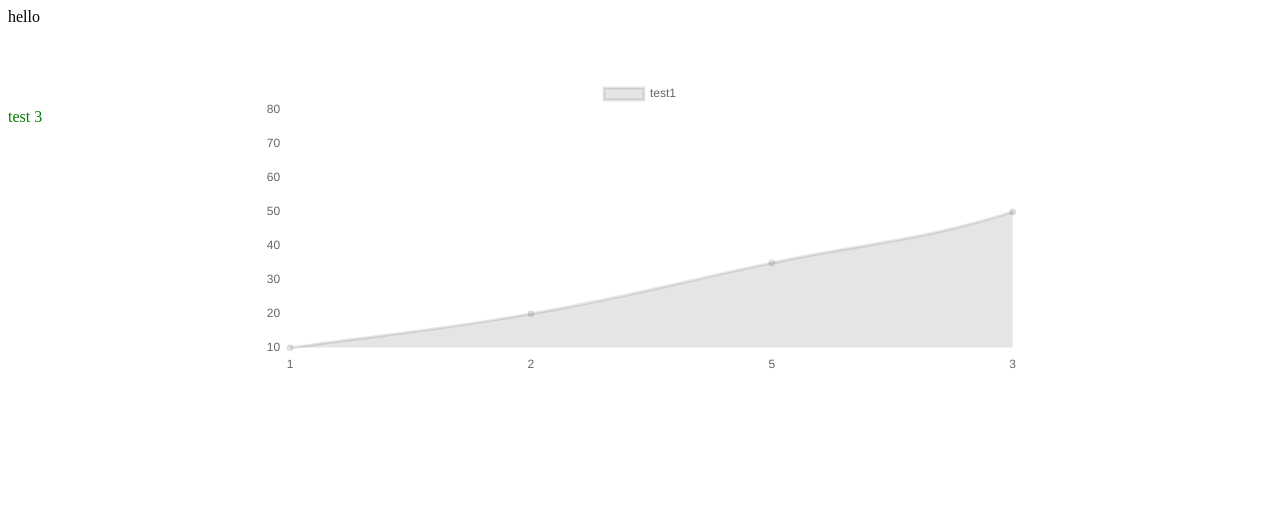
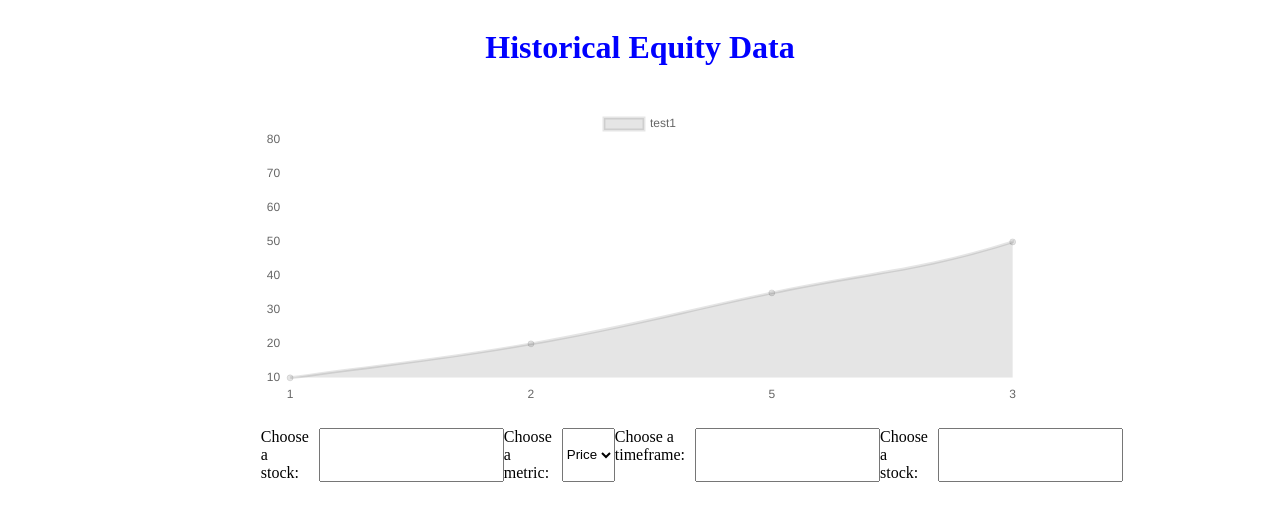
Before and after one commit to ktats/stock-prices, a React app: page / in a window 1280 px wide. Shown: the top 520 px of the page. Built offline with nearby package versions, Linux system fonts and the light colour scheme; no server answers; the HTML template or start-up script is replaced by a standard one.

Commit message:
Added flexbox configuration on menu

```diff
--- a/client/src/components/App.jsx
+++ b/client/src/components/App.jsx
@@ -12,9 +12,9 @@ class App extends React.Component {
   render() {
       return (
           <div className={styles.content}>
+              <div className={styles.title}><h1>Historical Equity Data</h1></div>
               <Menu />
               <Chart />
-              <div className={styles.test}>test 3</div>
           </div>
       );
   };
--- a/client/src/components/Menu.jsx
+++ b/client/src/components/Menu.jsx
@@ -1,4 +1,5 @@
 import React from 'react';
+import styles from './style.css';
 
 class Menu extends React.Component {
     constructor(props) {
@@ -7,8 +8,29 @@ class Menu extends React.Component {
 
     render() {
         return (
-            <div>
-                hello
+            <div className={styles.menu}>
+                <div className={styles.menuTop}>
+                    <div className={styles.tickerBox}>
+                        <span className={styles.input}>Choose a stock:</span>
+                        <input></input>
+                    </div>
+                    <div className={styles.metricBox}>
+                        <span className={styles.input}>Choose a metric:</span>
+                        <select>
+                            <option value="price">Price</option>
+                        </select>
+                    </div>
+                    <div className={styles.timeframeBox}>
+                        <span className={styles.input}>Choose a timeframe:</span>
+                        <input></input>
+                    </div>
+                </div>
+                <div className={styles.menuBottom}>
+                     <div className={styles.tickerBox}>
+                        <span className={styles.input}>Choose a stock:</span>
+                        <input></input>
+                    </div>
+                </div>
             </div>
         );
     };
--- a/client/src/components/style.css
+++ b/client/src/components/style.css
@@ -1,14 +1,15 @@
-.test {
-    color: green;
-    grid-row: 2;
-    padding-top: 30px;
+.title {
+    color: blue;
+    grid-row: 1;
+    grid-column: 3;
+    text-align: center;
 }
 
 .content {
     display: grid;
     grid-template-columns: 10% 10% 60% 10% 10%;
     /* The below function means that the minimum row height is 100, but if you go above 100 then the height of the row scales with the size of the div */
-    grid-auto-rows: minmax(50px, auto);
+    grid-auto-rows: minmax(10px, auto);
     row-gap: 20px;
 }
 
@@ -18,3 +19,36 @@
     grid-row: 2;
     /* justify-content: center; */
 }
+
+.menu {
+    display: flex;
+    grid-column: 3;
+    grid-row: 3;
+}
+
+.menuTop {
+    display: flex;
+}
+
+.menuBotom {
+    display: flex;
+}
+
+.tickerBox {
+    display: flex;
+    width: 50%;
+}
+
+.metricBox {
+    display: flex;
+    width: 50%;
+}
+
+.timeframeBox {
+    display: flex;
+    /* justify-content: center; */
+}
+
+.input {
+    margin-right: 10px;
+}
```
